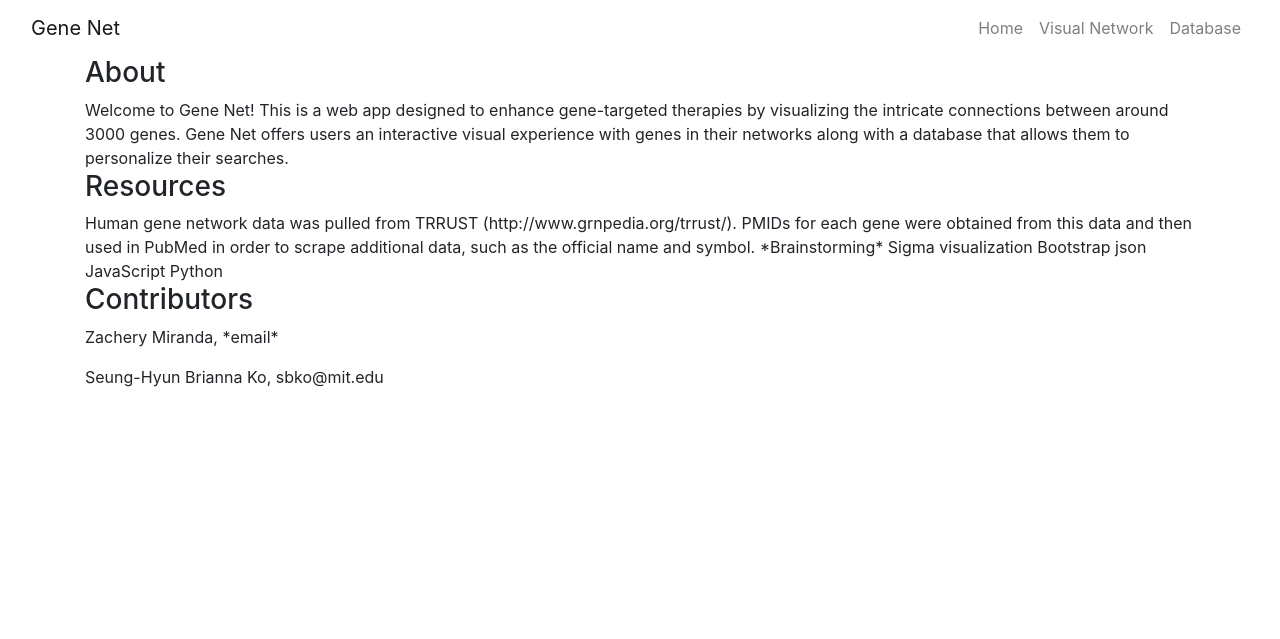
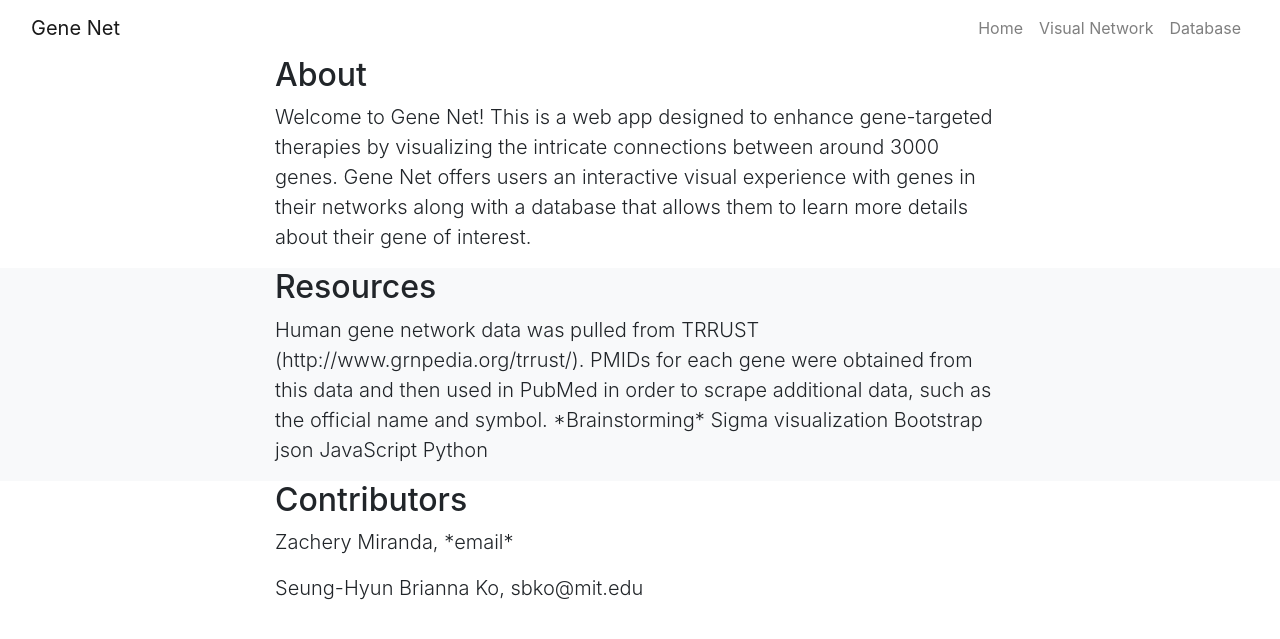
Before and after one commit to exsmiley/GeneNet, a Flask app: page / in a window 1280 px wide. Shown: the top 639 px of the page. Run offline with Flask 2, Linux system fonts and the light colour scheme; parts of the project's set-up code (start-up, migrations or seed data) failed here and were passed over; some libraries are stand-ins or nearby versions.

Commit message:
scrolling nav on home page, minor changes on visual

```diff
--- a/templates/home.html
+++ b/templates/home.html
@@ -11,19 +11,7 @@
 
   <title>Gene Net</title>
 </head>
-<body>
-<!-- <nav class="navbar navbar-default navbar-fixed-top">
-  <div class="container-fluid">
-    <div class="navbar-header">
-      <a class="navbar-brand" href="">Gene Net</a>
-    </div>
-    <ul class="nav navbar-nav">
-      <li class="active"><a href="/">Home</a></li>
-      <li class="active"><a href="/visual">Visual Network</a></li>
-      <li class="active"><a href="/data">Database</a></li>
-    </ul>
-  </div>
-</nav> -->
+<body id="page-top">
   <nav class="navbar navbar-expand-lg navbar-light bg-faded">
     <div class="container-fluid">
       <a class="navbar-brand" href="/">Gene Net</a>
@@ -48,21 +36,24 @@
       </div>
     </div>
   </nav>
+
+  <section id="about">
       <div class="container">
-  <div class="panel panel-default">
-    <div class="panel-heading">
-      <h3 class="panel-title">About</h3>
-    </div>
-    <div class="panel-body">
-      Welcome to Gene Net! This is a web app designed to enhance gene-targeted therapies by visualizing the intricate connections between around 3000 genes. Gene Net offers users an interactive visual experience with genes in their networks along with a database that allows them to personalize their searches.
+        <div class="row">
+          <div class="col-lg-8 mx-auto">
+            <h2>About</h2>
+            <p class="lead">Welcome to Gene Net! This is a web app designed to enhance gene-targeted therapies by visualizing the intricate connections between around 3000 genes. Gene Net offers users an interactive visual experience with genes in their networks along with a database that allows them to learn more details about their gene of interest.</p>
           </div>
         </div>
+      </div>
+    </section>
 
-  <div class="panel panel-default">
-    <div class="panel-heading">
-      <h3 class="panel-title">Resources</h3>
-    </div>
-    <div class="panel-body">
+    <section id="resources" class="bg-light">
+      <div class="container">
+        <div class="row">
+          <div class="col-lg-8 mx-auto">
+            <h2>Resources</h2>
+            <p class="lead">
               Human gene network data was pulled from TRRUST (http://www.grnpedia.org/trrust/). PMIDs for each gene were obtained from this data and then used in PubMed in order to scrape additional data, such as the official name and symbol.
 
               *Brainstorming*
@@ -71,26 +62,37 @@
               json
               JavaScript
               Python
-    </div>
-  </div>
-
-  <div class="panel panel-default">
-    <div class="panel-heading">
-      <h3 class="panel-title">Contributors</h3>
-    </div>
-    <div class="panel-body">
-      <p>Zachery Miranda, *email*</p>
-      <p>Seung-Hyun Brianna Ko, sbko@mit.edu</p>
+            </p>
           </div>
         </div>
       </div>
+    </section>
 
-
+    <section id="contributors">
+      <div class="container">
+        <div class="row">
+          <div class="col-lg-8 mx-auto">
+            <h2>Contributors</h2>
+            <p class="lead">Zachery Miranda, *email*</p>
+            <p class="lead">Seung-Hyun Brianna Ko, sbko@mit.edu</p>
+          </div>
+        </div>
+      </div>
+    </section>
 
   <!-- Optional JavaScript -->
   <!-- jQuery first, then Popper.js, then Bootstrap JS -->
   <script src="https://code.jquery.com/jquery-3.2.1.slim.min.js" integrity="sha384-KJ3o2DKtIkvYIK3UENzmM7KCkRr/rE9/Qpg6aAZGJwFDMVNA/GpGFF93hXpG5KkN" crossorigin="anonymous"></script>
   <script src="https://cdnjs.cloudflare.com/ajax/libs/popper.js/1.12.9/umd/popper.min.js" integrity="sha384-ApNbgh9B+Y1QKtv3Rn7W3mgPxhU9K/ScQsAP7hUibX39j7fakFPskvXusvfa0b4Q" crossorigin="anonymous"></script>
   <script src="https://maxcdn.bootstrapcdn.com/bootstrap/4.0.0/js/bootstrap.min.js" integrity="sha384-JZR6Spejh4U02d8jOt6vLEHfe/JQGiRRSQQxSfFWpi1MquVdAyjUar5+76PVCmYl" crossorigin="anonymous"></script>
+
+  <script src="vendor/jquery/jquery.min.js"></script>
+  <script src="vendor/bootstrap/js/bootstrap.bundle.min.js"></script>
+
+  <!-- Plugin JavaScript -->
+  <script src="vendor/jquery-easing/jquery.easing.min.js"></script>
+
+  <!-- Custom JavaScript for this theme -->
+  <script src="js/scrolling-nav.js"></script>
 </body>
 </html>
```
Also changed, not shown: templates/visual.html (+5 -6 lines). Lines whose indentation alone changed are shown as unchanged.
